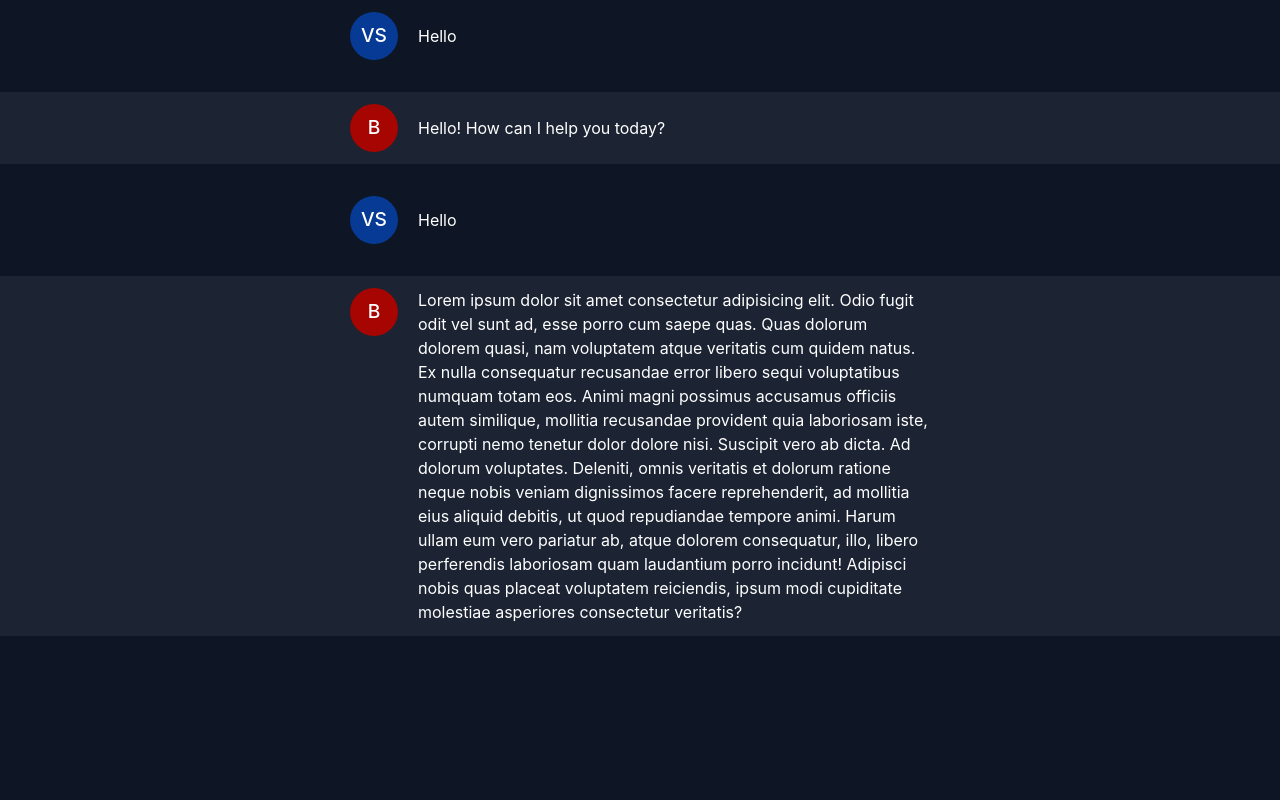
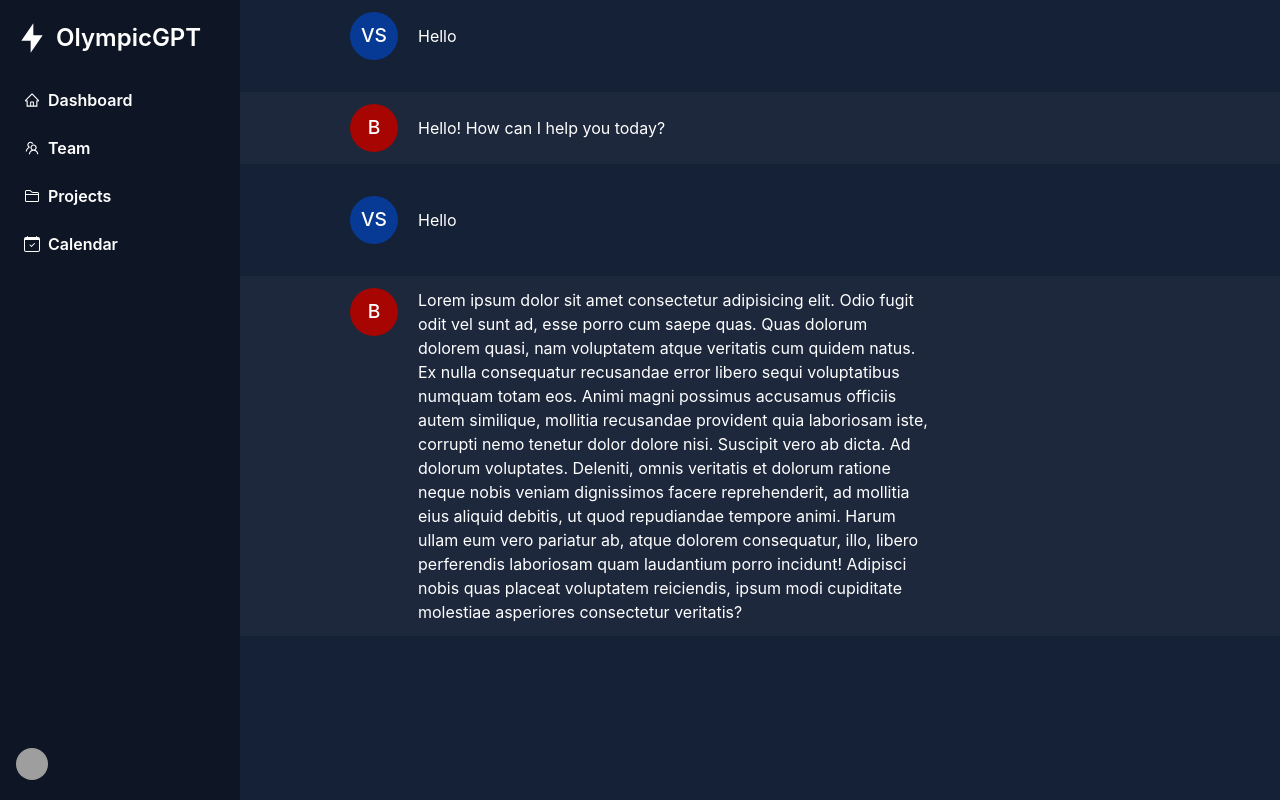
Before and after one commit to shakzodk/olym-gpt, a React (Vite) app in the folder frontend/: page / in a window 1280 px wide. Built offline with nearby package versions, Linux system fonts and the light colour scheme; grey boxes are pictures that could not be loaded.

Commit message:
initial sidebar component

```diff
--- a/frontend/package.json
+++ b/frontend/package.json
@@ -15,7 +15,8 @@
     "@emotion/styled": "^11.11.0",
     "framer-motion": "^10.12.21",
     "react": "^18.2.0",
-    "react-dom": "^18.2.0"
+    "react-dom": "^18.2.0",
+    "react-icons": "^4.10.1"
   },
   "devDependencies": {
     "@types/react": "^18.2.14",
--- a/frontend/src/App.jsx
+++ b/frontend/src/App.jsx
@@ -3,7 +3,7 @@
 
 const App = () => {
   return (
-    <Box bgColor="#0E1525" color="#fff" h="100vh">
+    <Box bgColor="#152136" color="#fff" h="100vh">
       <Chat />
     </Box>
   )
--- a/frontend/src/components/chat/chat.component.jsx
+++ b/frontend/src/components/chat/chat.component.jsx
@@ -1,12 +1,14 @@
 import ChatExample from "./example.component";
 import Message from "../message/message.component";
 import { Flex, Box } from "@chakra-ui/react";
+import Index from "../sidebar/sidebar.component";
 
 let chats = [
     [
         {role: "user", text: "Hello"},
         {role: "system", text: "Hello! How can I help you today?"},
     ],
+
     [
         {role: "user", text: "Hello"},
         {role: "system", text: "Lorem ipsum dolor sit amet consectetur adipisicing elit. Odio fugit odit vel sunt ad, esse porro cum saepe quas. Quas dolorum dolorem quasi, nam voluptatem atque veritatis cum quidem natus. Ex nulla consequatur recusandae error libero sequi voluptatibus numquam totam eos. Animi magni possimus accusamus officiis autem similique, mollitia recusandae provident quia laboriosam iste, corrupti nemo tenetur dolor dolore nisi. Suscipit vero ab dicta. Ad dolorum voluptates. Deleniti, omnis veritatis et dolorum ratione neque nobis veniam dignissimos facere reprehenderit, ad mollitia eius aliquid debitis, ut quod repudiandae tempore animi. Harum ullam eum vero pariatur ab, atque dolorem consequatur, illo, libero perferendis laboriosam quam laudantium porro incidunt! Adipisci nobis quas placeat voluptatem reiciendis, ipsum modi cupiditate molestiae asperiores consectetur veritatis?"}
@@ -15,6 +17,8 @@
 
 const Chat = () => {
     return(
+        <>
+        <Index />
         <Flex justify="center" align="center" flexDirection="column">
             {
                 chats.length <= 0 ? <ChatExample /> : chats.map((chat, index) => {
@@ -30,6 +34,7 @@
                 })
             }
         </Flex>
+        </>
     )
 }
 
--- a/frontend/src/components/message/message.component.jsx
+++ b/frontend/src/components/message/message.component.jsx
@@ -8,7 +8,7 @@
 */
 const Message = ({message, role}) => {
     return (
-        <Flex alignItems="center" mb="5" w="100%" justify="center" bgColor={role=="system"?"#1C2333":"inherit"} py="3">
+        <Flex alignItems="center" mb="5" w="100%" justify="center" bgColor={role=="system"?"#1D283D":"inherit"} py="3">
             <Wrap mr="5" alignSelf="start">
                 <WrapItem>
                     <Avatar name={role==="system"?"Bot":"Vaibhav Sachdeva"}/>
--- /dev/null
+++ b/frontend/src/components/sidebar/sidebar.component.jsx
@@ -0,0 +1,153 @@
+import {
+    Avatar,
+    Box,
+    Flex,
+    Icon,
+    Text,
+    Link,
+    Button,
+    VStack,
+    Drawer,
+    Menu,
+    MenuButton,
+    MenuList,
+    MenuItem,
+    DrawerContent,
+    IconButton,
+    useDisclosure,
+    DrawerOverlay,
+    useColorModeValue
+  } from '@chakra-ui/react';
+  // Here we have used react-icons package for the icons
+  import { AiOutlineTeam, AiOutlineHome } from 'react-icons/ai';
+  import { BsFolder2, BsCalendarCheck } from 'react-icons/bs';
+  import { FiMenu } from 'react-icons/fi';
+  import { RiFlashlightFill } from 'react-icons/ri';
+
+  export default function Index() {
+    const { isOpen, onClose, onOpen } = useDisclosure();
+
+    return (
+      <Box as="section">
+        <SidebarContent display={{ base: 'none', md: 'unset' }} />
+        <Drawer isOpen={isOpen} onClose={onClose} placement="left">
+          <DrawerOverlay />
+          <DrawerContent>
+            <SidebarContent w="full" borderRight="none" />
+          </DrawerContent>
+        </Drawer>
+        <Box ml={{ base: 0, md: 60 }} transition=".3s ease">
+            <IconButton
+              aria-label="Menu"
+              display={{ base: 'inline-flex', md: 'none' }}
+              onClick={onOpen}
+              icon={<FiMenu />}
+              size="md"
+            />
+        </Box>
+      </Box>
+    );
+  }
+
+  const SidebarContent = ({ ...props }) => (
+    <Box
+      as="nav"
+      pos="fixed"
+      top="0"
+      left="0"
+      zIndex="sticky"
+      h="full"
+      overflowX="hidden"
+      overflowY="auto"
+      bg="#0E1525"
+      w="60"
+      {...props}
+    >
+      <VStack h="full" w="full" alignItems="flex-start" justify="space-between">
+        <Box w="full">
+          <Flex px="4" py="5" align="center">
+            <Icon as={RiFlashlightFill} h={8} w={8} />
+            <Text
+              fontSize="2xl"
+              ml="2"
+              color={useColorModeValue('brand.500', 'white')}
+              fontWeight="semibold"
+            >
+              OlympicGPT
+            </Text>
+          </Flex>
+          <Flex
+            direction="column"
+            as="nav"
+            fontSize="md"
+            color="white"
+            aria-label="Main Navigation"
+          >
+            <NavItem icon={AiOutlineHome}>Dashboard</NavItem>
+            <NavItem icon={AiOutlineTeam}>Team</NavItem>
+            <NavItem icon={BsFolder2}>Projects</NavItem>
+            <NavItem icon={BsCalendarCheck}>Calendar</NavItem>
+          </Flex>
+        </Box>
+
+        <Flex px="4" py="5" mt={10} justify="center" alignItems="center">
+          <Menu>
+            <MenuButton
+              as={Button}
+              size={'sm'}
+              rounded={'full'}
+              variant={'link'}
+              cursor={'pointer'}
+              _hover={{ textDecoration: 'none' }}
+            >
+              <Avatar
+                size={'sm'}
+                name="Ahmad"
+                src="https://avatars2.githubusercontent.com/u/37842853?v=4"
+              />
+            </MenuButton>
+            <MenuList fontSize={17} zIndex={5555}>
+              <MenuItem as={Link} to="#">
+                My profile
+              </MenuItem>
+              <MenuItem as={Link} to="#">
+                Change password
+              </MenuItem>
+              <MenuItem>Logout</MenuItem>
+            </MenuList>
+          </Menu>
+        </Flex>
+      </VStack>
+    </Box>
+  );
+
+  const NavItem = (props) => {
+
+    const { icon, children } = props;
+    return (
+      <Flex
+        align="center"
+        px="4"
+        py="3"
+        cursor="pointer"
+        role="group"
+        fontWeight="semibold"
+        transition=".15s ease"
+        _hover={{
+          bg: "#1D283D"
+        }}
+      >
+        {icon && (
+          <Icon
+            mx="2"
+            boxSize="4"
+            _groupHover={{
+              color: "white"
+            }}
+            as={icon}
+          />
+        )}
+        {children}
+      </Flex>
+    );
+  };
```
Also changed, not shown: 1 other file (tests, documents, lock files or other folders).
